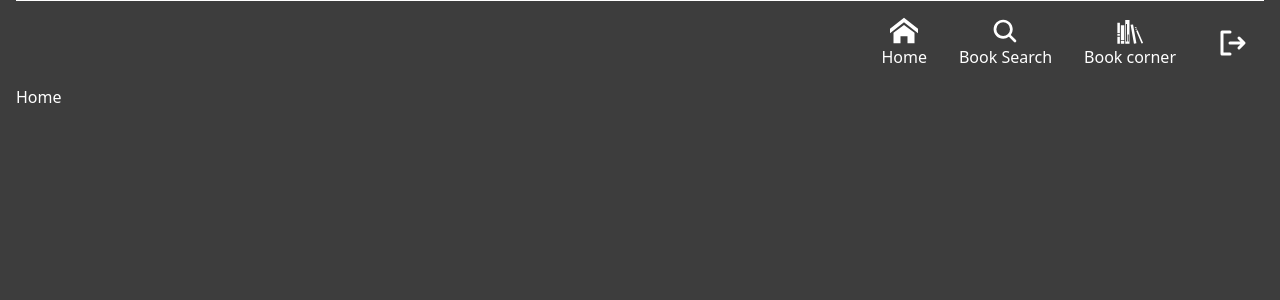
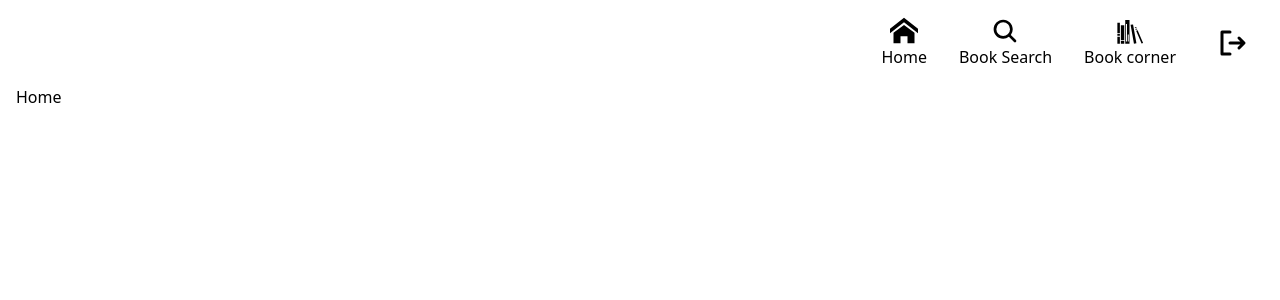
Before and after one commit to bonniemo/google-books-api, a Next.js app: page / in a window 1280 px wide. Shown: the top 300 px of the page. Built offline with nearby package versions, Linux system fonts and the light colour scheme; no server answers.

Commit message:
added color schema and dark mode toggle

```diff
--- a/app/layout.tsx
+++ b/app/layout.tsx
@@ -3,6 +3,7 @@
 
 import Settings from "@/components/Settings";
 import type { Metadata } from "next";
+import { ThemeProvider } from "next-themes";
 import "./globals.css";
 
 export const metadata: Metadata = {
@@ -16,9 +17,15 @@
     children: React.ReactNode;
 }>) {
     return (
-        <html lang="en">
+        <html lang="en" suppressHydrationWarning>
             <body className="bg-background text-text px-2 md:px-4">
                 <AuthProvider>
+                    <ThemeProvider
+                        attribute="class"
+                        defaultTheme="system"
+                        enableSystem
+                        disableTransitionOnChange
+                    >
                         {/* top menu for desktop */}
                         <div className="hidden md:block sticky top-0 z-10 bg-background">
                             <Nav />
@@ -32,6 +39,7 @@
                         <div className="md:hidden fixed bottom-0 left-0 right-0 z-10 bg-background">
                             <Nav />
                         </div>
+                    </ThemeProvider>
                 </AuthProvider>
             </body>
         </html>
--- /dev/null
+++ b/components/ThemeToggleBtn.tsx
@@ -0,0 +1,27 @@
+import { Moon, Sun } from "lucide-react";
+import { useTheme } from "next-themes";
+import { Button } from "./ui/button";
+
+const ThemeToggleBtn = () => {
+    const { setTheme } = useTheme();
+
+    return (
+        <section>
+            <Button variant="outline" size="icon">
+                <Sun
+                    onClick={() => setTheme("light")}
+                    className="h-[1.2rem] w-[1.2rem] rotate-0 scale-100 transition-all dark:-rotate-90 dark:scale-0"
+                />
+            </Button>
+            <Button
+                onClick={() => setTheme("dark")}
+                variant="outline"
+                size="icon"
+            >
+                <Moon className="absolute h-[1.2rem] w-[1.2rem] rotate-90 scale-0 transition-all dark:rotate-0 dark:scale-100" />
+            </Button>
+        </section>
+    );
+};
+
+export default ThemeToggleBtn;
--- /dev/null
+++ b/components/theme-provider.tsx
@@ -0,0 +1,11 @@
+"use client";
+
+import { ThemeProvider as NextThemesProvider } from "next-themes";
+import * as React from "react";
+
+export function ThemeProvider({
+    children,
+    ...props
+}: React.ComponentProps<typeof NextThemesProvider>) {
+    return <NextThemesProvider {...props}>{children}</NextThemesProvider>;
+}
--- a/package.json
+++ b/package.json
@@ -19,13 +19,12 @@
     "cally": "^0.8.0",
     "class-variance-authority": "^0.7.1",
     "clsx": "^2.1.1",
-    "date-fns": "^4.1.0",
     "firebase": "^11.2.0",
     "firebase-admin": "^13.0.2",
     "lucide-react": "^0.482.0",
     "next": "15.1.6",
+    "next-themes": "^0.4.6",
     "react": "^19.0.0",
-    "react-day-picker": "^8.10.1",
     "react-dom": "^19.0.0",
     "react-icons": "^5.4.0",
     "tailwind-merge": "^3.0.2",
--- a/tailwind.config.ts
+++ b/tailwind.config.ts
@@ -10,44 +10,41 @@
     theme: {
         extend: {
             colors: {
-    			background: {
-    				DEFAULT: '#3d3d3d'
-    			},
-    			text: {
-    				DEFAULT: '#ffffff'
+                base: {
+                    night: "#0E0E11",
+                    light: "#F2F9F9",
+                    dark: "#1A2C32",
                 },
                 accent: {
-    				DEFAULT: '#47e16e',
-    				foreground: '#252525'
+                    dark: "#3C747E",
+                    light: "#C0DFE1",
+                    accent: "#79B6BC",
+                    soft: "#94C8CC",
                 },
-    			card: {
-    				bg: '#ffffff',
-    				text: '#3d3d3d'
-    			}
             },
             keyframes: {
-    			'accordion-down': {
+                "accordion-down": {
                     from: {
-    					height: '0'
+                        height: "0",
                     },
                     to: {
-    					height: 'var(--radix-accordion-content-height)'
-    				}
+                        height: "var(--radix-accordion-content-height)",
                     },
-    			'accordion-up': {
+                },
+                "accordion-up": {
                     from: {
-    					height: 'var(--radix-accordion-content-height)'
+                        height: "var(--radix-accordion-content-height)",
                     },
                     to: {
-    					height: '0'
-    				}
-    			}
+                        height: "0",
+                    },
+                },
             },
             animation: {
-    			'accordion-down': 'accordion-down 0.2s ease-out',
-    			'accordion-up': 'accordion-up 0.2s ease-out'
-    		}
-    	}
+                "accordion-down": "accordion-down 0.2s ease-out",
+                "accordion-up": "accordion-up 0.2s ease-out",
+            },
+        },
     },
     plugins: [],
 } satisfies Config;
```
Also changed, not shown: 1 other file (tests, documents, lock files or other folders). Lines whose indentation alone changed are shown as unchanged.
